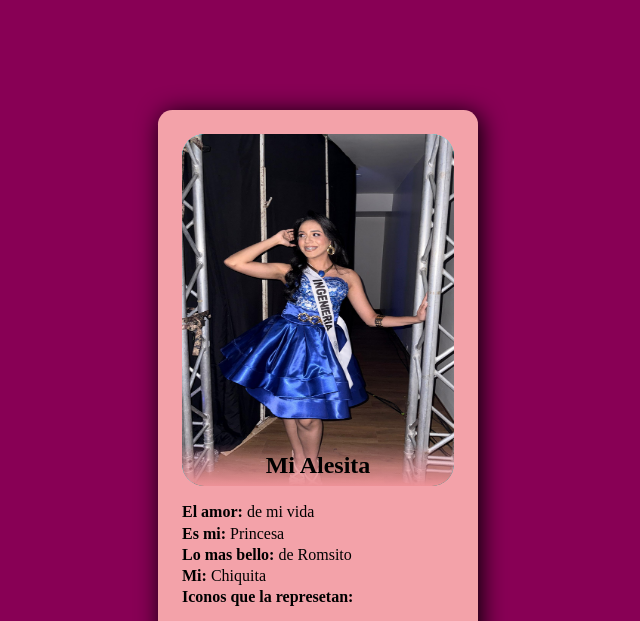
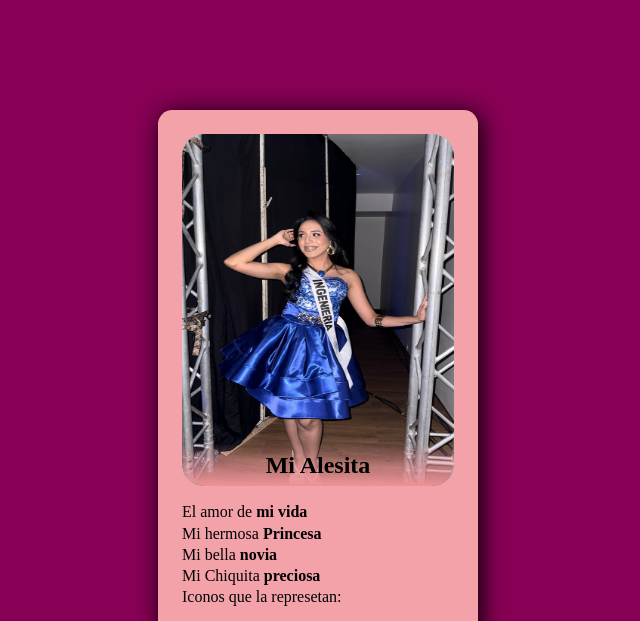
Before and after one commit to Rommelsito/cardNovia, a plain HTML site: page aleCard/index.html in a window 1280 px wide. Shown: the top 621 px of the page, without its empty margins (322-962 px from the left). Drawn offline with Linux system fonts and the light colour scheme; a web font is replaced by a local one.

Commit message:
nuevosComentarios

```diff
--- a/aleCard/index.html
+++ b/aleCard/index.html
@@ -22,11 +22,11 @@
 
         <section class="info-card">
             <ul>
-                <li><strong>El amor:</strong> de mi vida</li>
-                <li><strong>Es mi:</strong> Princesa</li>
-                <li><strong>Lo mas bello:</strong> de Romsito</li>
-                <li><strong>Mi: </strong>Chiquita</li>
-                <li><strong>Iconos que la represetan:</strong></li>
+                <li>El amor de <strong>mi vida</strong></li>
+                <li>Mi hermosa <strong>Princesa</strong></li>
+                <li>Mi bella <strong>novia</strong></li>
+                <li>Mi Chiquita <strong>preciosa</strong></li>
+                <li>Iconos que la represetan:</li>
             </ul>
         </section>
 
```
Also changed, not shown: 2 other files.
